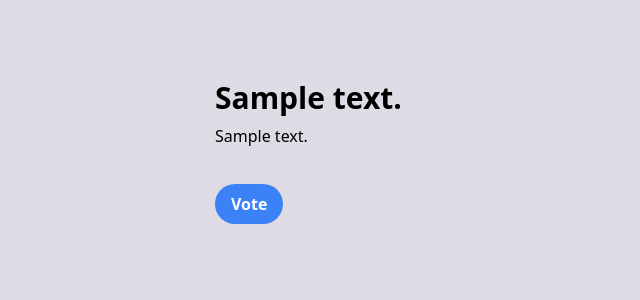
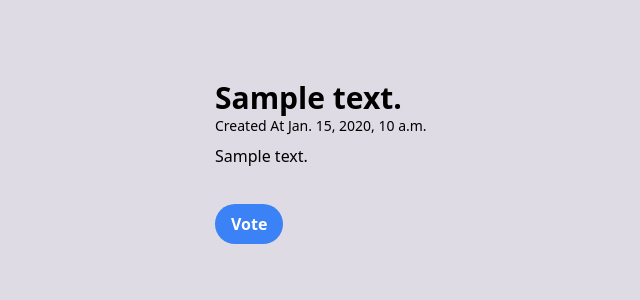
Before and after one commit to thebkaviya/OpenPoll, a Django app: page /polls/1/ in a window 1280 px wide. Shown: the part 52-352 px from the top of the page, without its empty margins (225-865 px from the left). Run offline with Django 3.2, Linux system fonts and the light colour scheme; tables that the repository leaves empty hold one stand-in row (values such as "Sample post").

Commit message:
detail view now displays creation datetime

```diff
--- a/polls/templates/polls/detail.html
+++ b/polls/templates/polls/detail.html
@@ -23,6 +23,7 @@
         {% csrf_token %}
         <fieldset>
             <p class="text-3xl font-bold">{{ question.question_text }}</p>
+            <p class="text-sm">Created At {{ question.pub_date.astimezone }}</p>
             <p class="mt-2">
                 {{ question.description }}
             </p>
```
